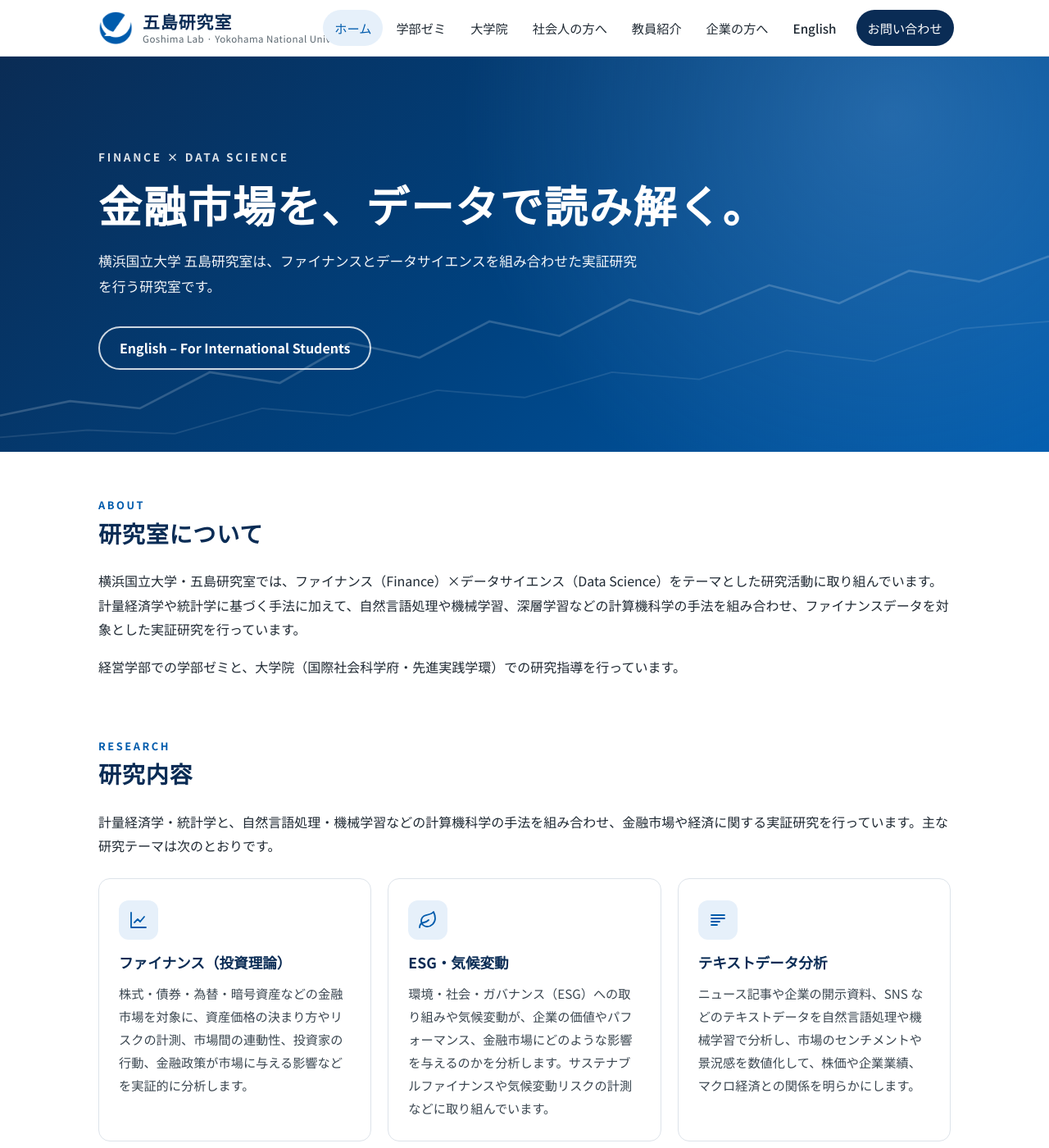
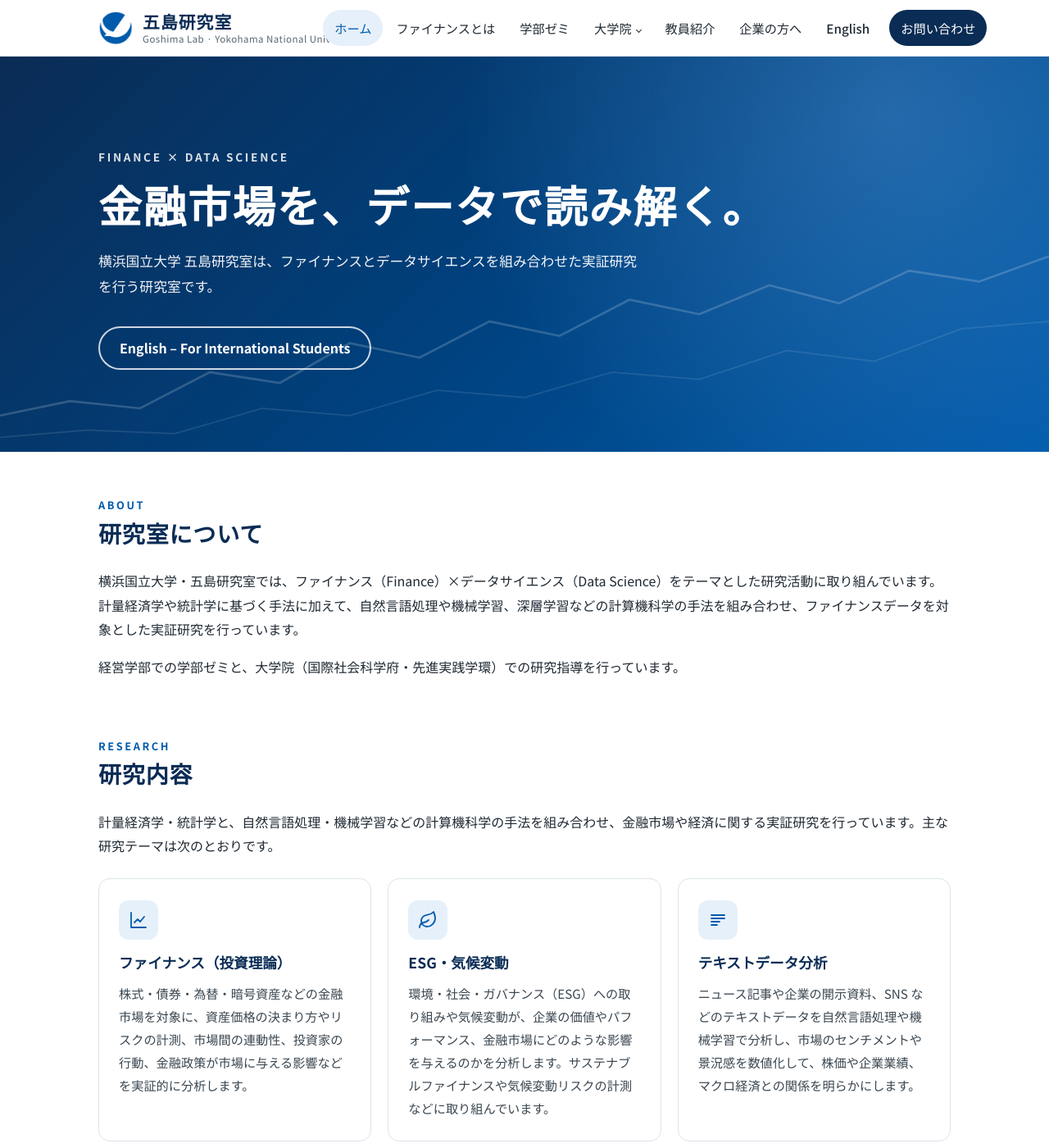
Before and after one commit to goshimalab/goshimalab-ynu-site, a Jekyll site: the page built from index.md, in a window 1280 px wide and 1400 px high. Shown: the whole window at 82% size. Built offline with Jekyll 4.4.1, drawn with Linux system fonts in a browser that asks for light colours; some of the changed text lies outside the part shown.

Commit message:
Group related pages under a nested navigation menu
Add support for `children:` in navigation.yml, rendered as a dropdown on
desktop and as indented items on mobile. This brings the previously
unlisted "ファイナンスとは" page into the menu while keeping the number of
top-level items at seven, and moves "社会人の方へ" under "大学院" where it
belongs. A parent item is now highlighted while one of its children is
open. The footer link list expands children so it still covers every page.

Also link to the page for working professionals from the home page; it was
only reachable from the body text of the graduate page.

Co-Authored-By: Claude Opus 5 (1M context) <noreply@anthropic.com>

```diff
--- a/_includes/footer.html
+++ b/_includes/footer.html
@@ -6,7 +6,9 @@
       <p>Mail: {{ site.email }}</p>
       <ul class="footer-nav">
         {% if page.lang == "en" %}{% assign nav = site.data.navigation_en %}{% else %}{% assign nav = site.data.navigation %}{% endif %}
-        {% for item in nav %}<li><a href="{{ item.url | relative_url }}">{{ item.title }}</a></li>{% endfor %}
+        {%- comment -%} 親項目と、親と URL が異なる子項目をすべて並べる（サイトマップ代わり） {%- endcomment -%}
+        {% for item in nav %}<li><a href="{{ item.url | relative_url }}">{{ item.title }}</a></li>
+        {% for child in item.children %}{% unless child.url == item.url %}<li><a href="{{ child.url | relative_url }}">{{ child.title }}</a></li>{% endunless %}{% endfor %}{% endfor %}
       </ul>
     </div>
     <img class="footer-logo" src="{% if page.lang == "en" %}{{ '/assets/img/ynu-logo-en.jpg' | relative_url }}{% else %}{{ '/assets/img/ynu-logo.jpg' | relative_url }}{% endif %}" alt="{% if page.lang == "en" %}Yokohama National University{% else %}横浜国立大学{% endif %}">
--- a/_includes/header.html
+++ b/_includes/header.html
@@ -13,8 +13,23 @@
     <nav class="site-nav" aria-label="メインメニュー">
       <ul>
         {% for item in nav %}
-        {% assign active = false %}{% if item.url == "/" %}{% if page.url == item.url %}{% assign active = true %}{% endif %}{% elsif page.url contains item.url %}{% assign active = true %}{% endif %}
-        <li{% if active %} class="active"{% endif %}><a href="{{ item.url | relative_url }}"{% if active %} aria-current="page"{% endif %}>{{ item.title }}</a></li>
+          {%- comment -%} 現在ページの判定。子ページを見ているときは親も現在地として扱う {%- endcomment -%}
+          {% assign active = false %}
+          {% if item.url == "/" %}{% if page.url == item.url %}{% assign active = true %}{% endif %}
+          {% elsif page.url contains item.url %}{% assign active = true %}{% endif %}
+          {% for child in item.children %}{% if page.url contains child.url %}{% assign active = true %}{% endif %}{% endfor %}
+          {% assign li_class = "" %}
+          {% if active %}{% assign li_class = "active" %}{% endif %}
+          {% if item.children %}{% assign li_class = li_class | append: " has-children" %}{% endif %}
+        <li{% if li_class != "" %} class="{{ li_class | strip }}"{% endif %}><a href="{{ item.url | relative_url }}"{% if active %} aria-current="page"{% endif %}>{{ item.title }}</a>
+          {% if item.children %}
+          <ul class="subnav">
+            {% for child in item.children %}
+            <li{% if page.url contains child.url %} class="active"{% endif %}><a href="{{ child.url | relative_url }}">{{ child.title }}</a></li>
+            {% endfor %}
+          </ul>
+          {% endif %}
+        </li>
         {% endfor %}
         <li class="nav-cta"><a href="#contact">{% if page.lang == "en" %}Contact{% else %}お問い合わせ{% endif %}</a></li>
       </ul>
--- a/assets/css/style.css
+++ b/assets/css/style.css
@@ -111,6 +111,45 @@ svg { width: 1em; height: 1em; fill: none; stroke: currentColor; stroke-width: 1
   color: #fff;
 }
 .site-nav .nav-cta a:hover { background: var(--accent); color: #fff; }
+
+/* 親子メニュー（navigation.yml の children:）。PC はドロップダウン */
+.site-nav li { position: relative; }
+.site-nav .has-children > a::after {
+  content: "";
+  display: inline-block;
+  width: 5px;
+  height: 5px;
+  margin-left: 6px;
+  border-right: 1.5px solid currentColor;
+  border-bottom: 1.5px solid currentColor;
+  transform: translateY(-2px) rotate(45deg);
+}
+.site-nav .subnav {
+  position: absolute;
+  top: 100%;
+  left: 0;
+  min-width: 190px;
+  flex-direction: column;
+  align-items: stretch;
+  gap: 0;
+  padding: 6px;
+  background: #fff;
+  border: 1px solid var(--line);
+  border-radius: 12px;
+  box-shadow: 0 10px 24px rgba(15, 42, 74, 0.12);
+  /* visibility ではなく opacity で隠す（子リンクがキーボードで到達できるようにするため） */
+  opacity: 0;
+  pointer-events: none;
+  transform: translateY(-4px);
+  transition: opacity 0.15s, transform 0.15s;
+}
+.site-nav .has-children:hover > .subnav,
+.site-nav .has-children:focus-within > .subnav {
+  opacity: 1;
+  pointer-events: auto;
+  transform: none;
+}
+.site-nav .subnav a { font-size: 0.9rem; border-radius: 8px; }
 
 .nav-toggle, .nav-toggle-label { display: none; }
 
@@ -538,6 +577,21 @@ svg { width: 1em; height: 1em; fill: none; stroke: currentColor; stroke-width: 1
   .site-nav ul { flex-direction: column; align-items: stretch; padding: 8px 16px 16px; }
   .site-nav a { padding: 12px 16px; }
   .site-nav .nav-cta a { margin: 8px 0 0; text-align: center; }
+
+  /* スマホでは開閉せず、子項目を字下げしてそのまま表示する */
+  .site-nav .subnav {
+    position: static;
+    min-width: 0;
+    padding: 0 0 0 18px;
+    border: 0;
+    border-radius: 0;
+    box-shadow: none;
+    opacity: 1;
+    pointer-events: auto;
+    transform: none;
+  }
+  .site-nav .subnav a { font-size: 0.95rem; }
+  .site-nav .has-children > a::after { display: none; }
 }
 
 @media (max-width: 860px) {
--- a/index.md
+++ b/index.md
@@ -89,6 +89,7 @@ has_contact: true
       <span class="path-more">大学院の案内 {% include icon.html name="arrow" %}</span>
     </a>
   </div>
+  <p><a class="btn btn-navy" href="{{ '/professional/' | relative_url }}">社会人の方へ：働きながら博士号を目指す {% include icon.html name="arrow" %}</a></p>
   <p><a class="btn btn-navy" href="{{ '/en/graduate/' | relative_url }}" lang="en">International Students: Graduate School in English {% include icon.html name="arrow" %}</a></p>
 </section>
 
```
Also changed, not shown: _data/navigation.yml (+12 -3 lines).
